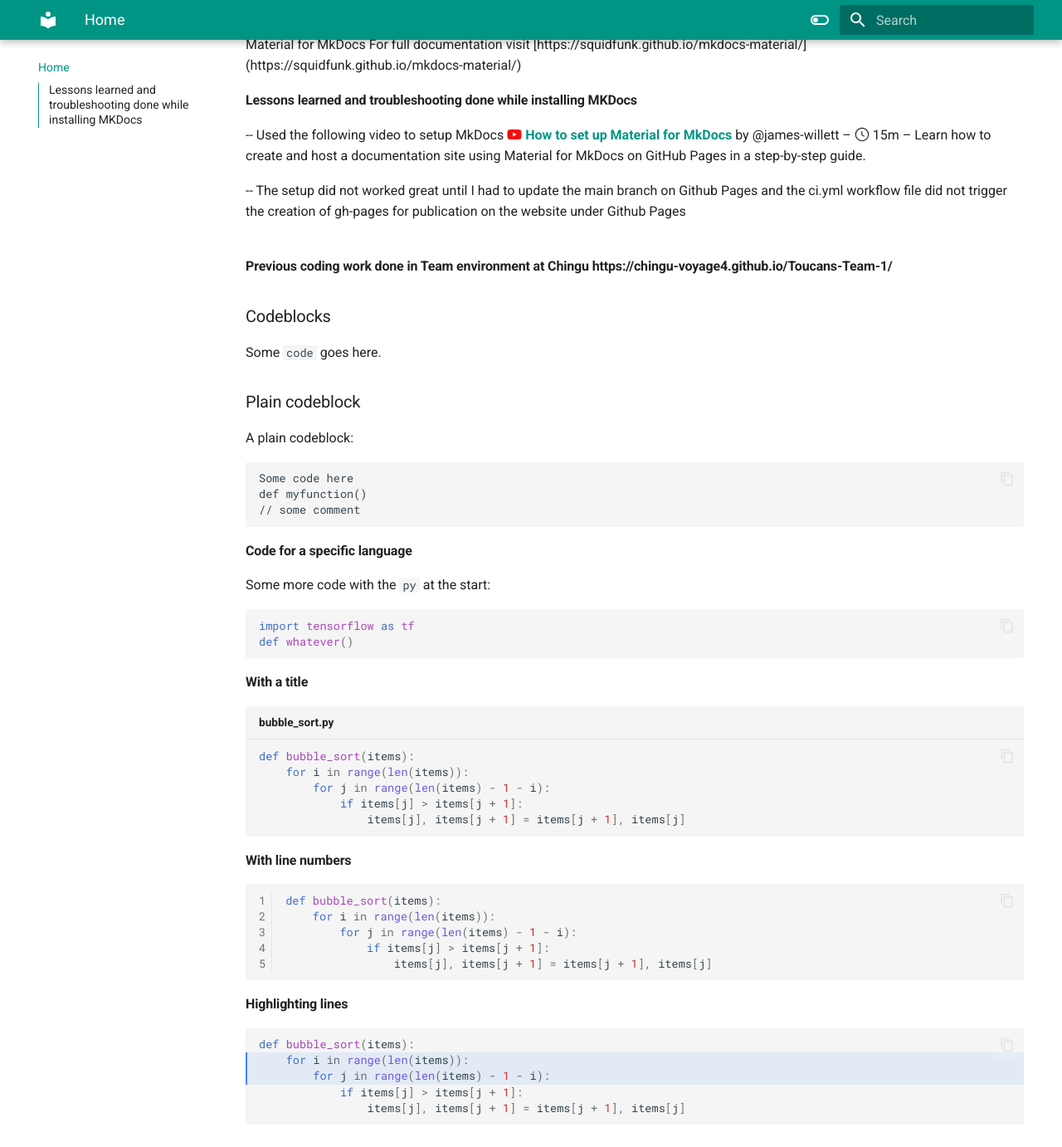
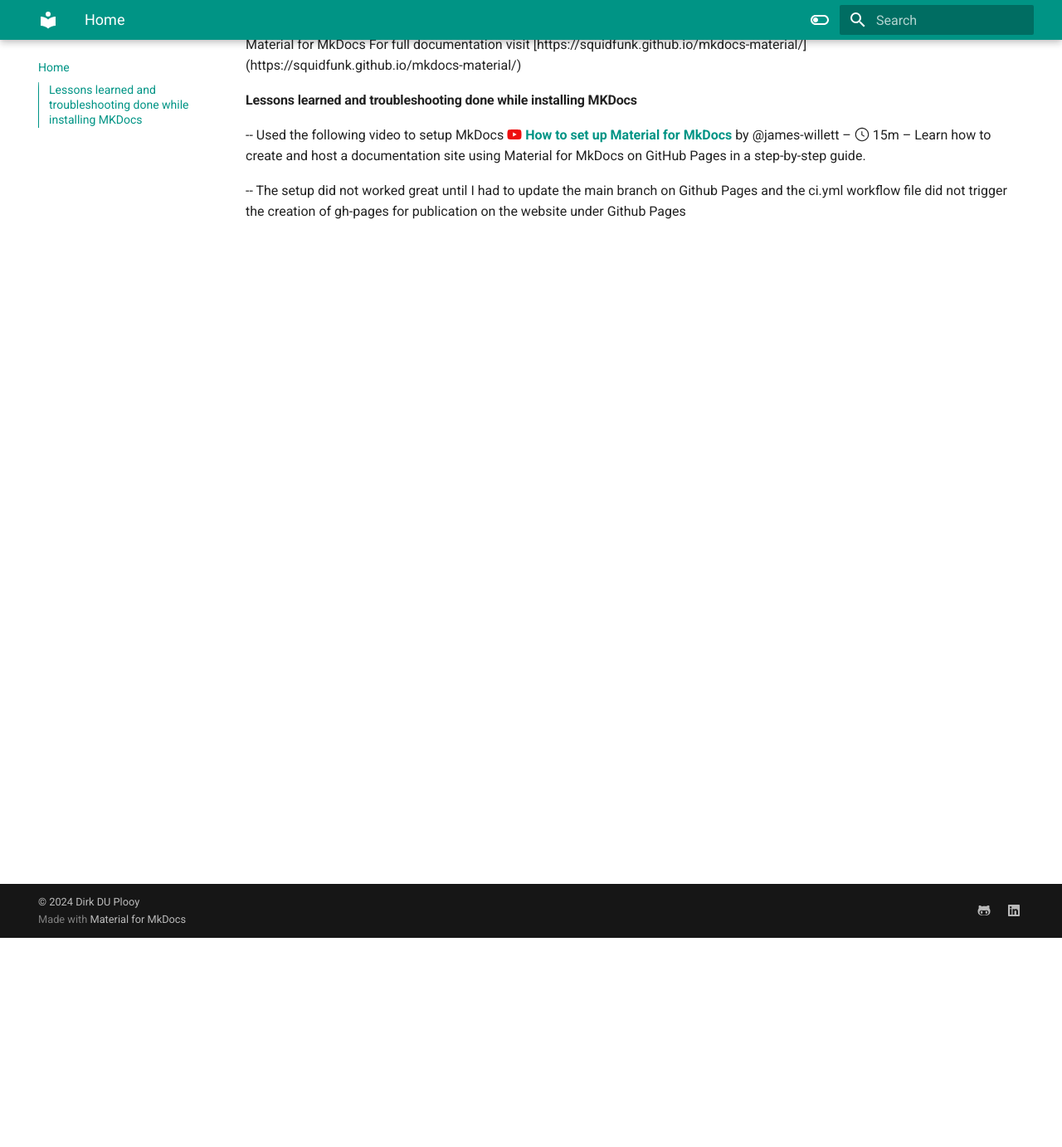
Before and after one commit to dirkduplooy/Elasticsearch, an MkDocs documentation site: the page built from docs/index.md, in a window 1280 px wide and 1400 px high, scrolled down 270 px. Shown: the top 1382 px of the window at 83% size. Built offline with MkDocs 1.6.1 and Material for MkDocs 9.7.7, drawn with Linux system fonts in a browser that asks for light colours; emoji names are drawn with the system emoji font.

Commit message:
Cleaning up index.md

````diff
--- a/docs/index.md
+++ b/docs/index.md
@@ -28,69 +28,3 @@ The setup did not worked great until I had to update the main branch on Github P
 #
 #
 #
-#
-#### Previous coding work done in Team environment at Chingu https://chingu-voyage4.github.io/Toucans-Team-1/
-
-
-### Codeblocks
-
-Some `code` goes here.
-
-### Plain codeblock
-
-A plain codeblock:
-
-```
-Some code here
-def myfunction()
-// some comment
-```
-
-#### Code for a specific language
-
-Some more code with the `py` at the start:
-
-``` py
-import tensorflow as tf
-def whatever()
-```
-
-#### With a title
-
-``` py title="bubble_sort.py"
-def bubble_sort(items):
-    for i in range(len(items)):
-        for j in range(len(items) - 1 - i):
-            if items[j] > items[j + 1]:
-                items[j], items[j + 1] = items[j + 1], items[j]
-```
-
-#### With line numbers
-
-``` py linenums="1"
-def bubble_sort(items):
-    for i in range(len(items)):
-        for j in range(len(items) - 1 - i):
-            if items[j] > items[j + 1]:
-                items[j], items[j + 1] = items[j + 1], items[j]
-```
-
-#### Highlighting lines
-
-``` py hl_lines="2 3"
-def bubble_sort(items):
-    for i in range(len(items)):
-        for j in range(len(items) - 1 - i):
-            if items[j] > items[j + 1]:
-                items[j], items[j + 1] = items[j + 1], items[j]
-```
-
-## Icons and Emojs
-
-:smile:
-
-:fontawesome-regular-face-laugh-wink:
-
-:fontawesome-brands-twitter:{ .twitter }
-
-:octicons-heart-fill-24:{ .heart }
````
